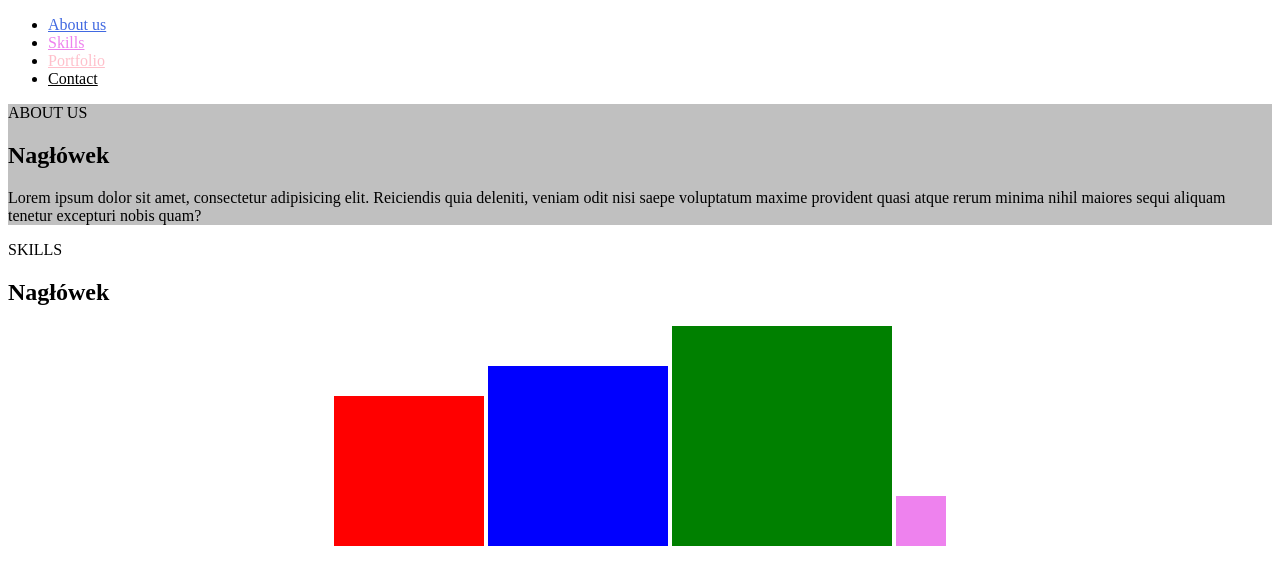
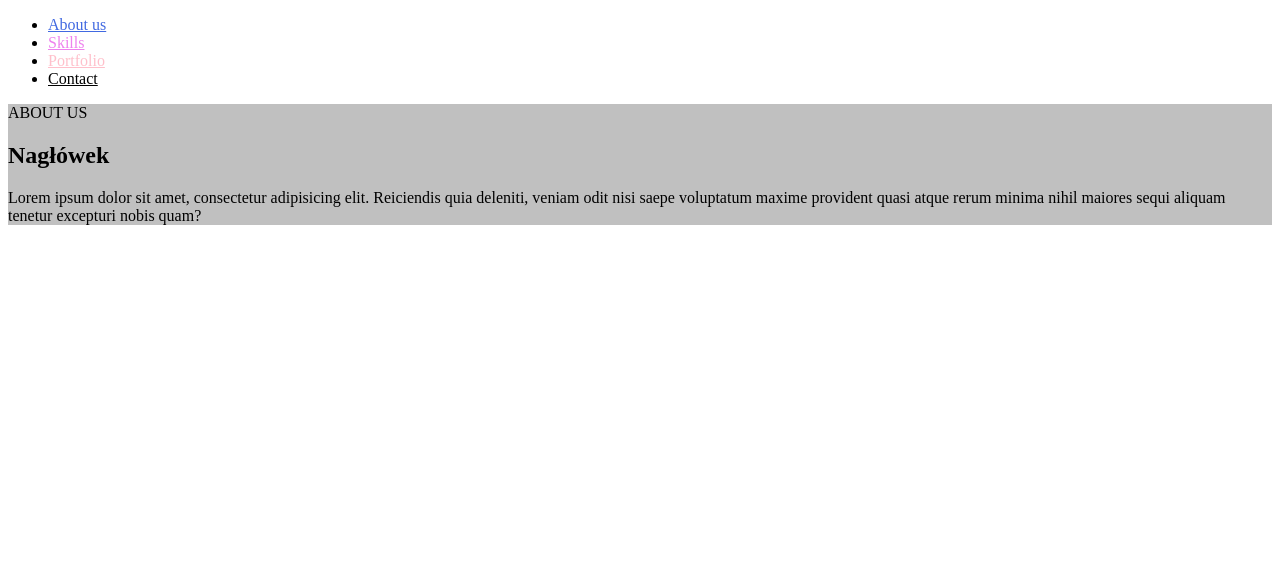
Before and after one commit to mateuszjan/zadanie-html-14, a plain HTML site: page index.html in a window 1280 px wide. Drawn offline with Linux system fonts and the light colour scheme.

Commit message:
pierwsza zmiana

```diff
--- a/index.html
+++ b/index.html
@@ -23,16 +23,5 @@
         provident quasi atque rerum minima nihil maiores sequi
         aliquam tenetur excepturi nobis quam?</p>
 </section>
-<section id="skills">
-    SKILLS
-    <h1>Nagłówek</h1>
-    <div class="display">
-        <div class="display1"></div>
-        <div class="display2"></div>
-        <div class="display3"></div>
-        <div class="display4"></div>
-    </div>
-</section>
-
 </body>
 </html>
```
